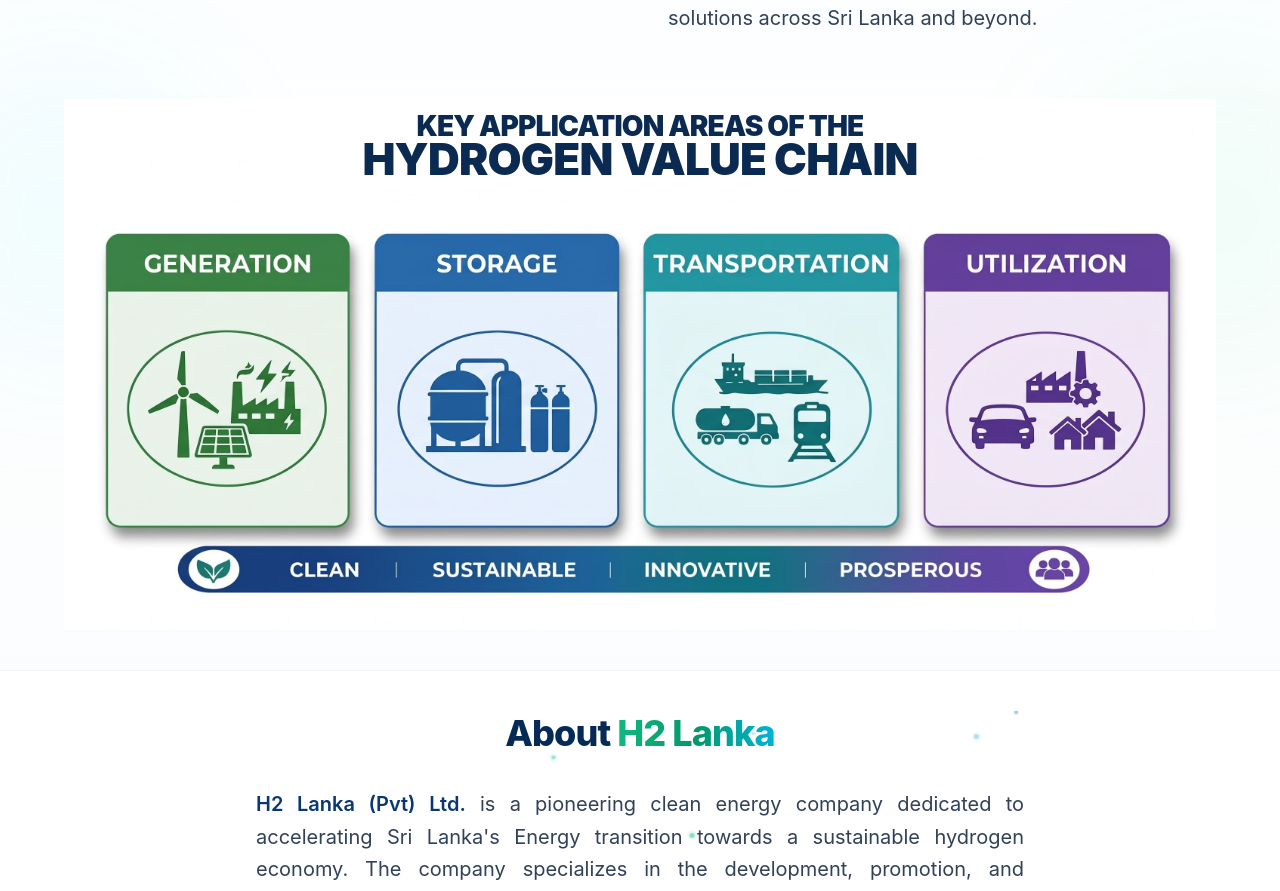
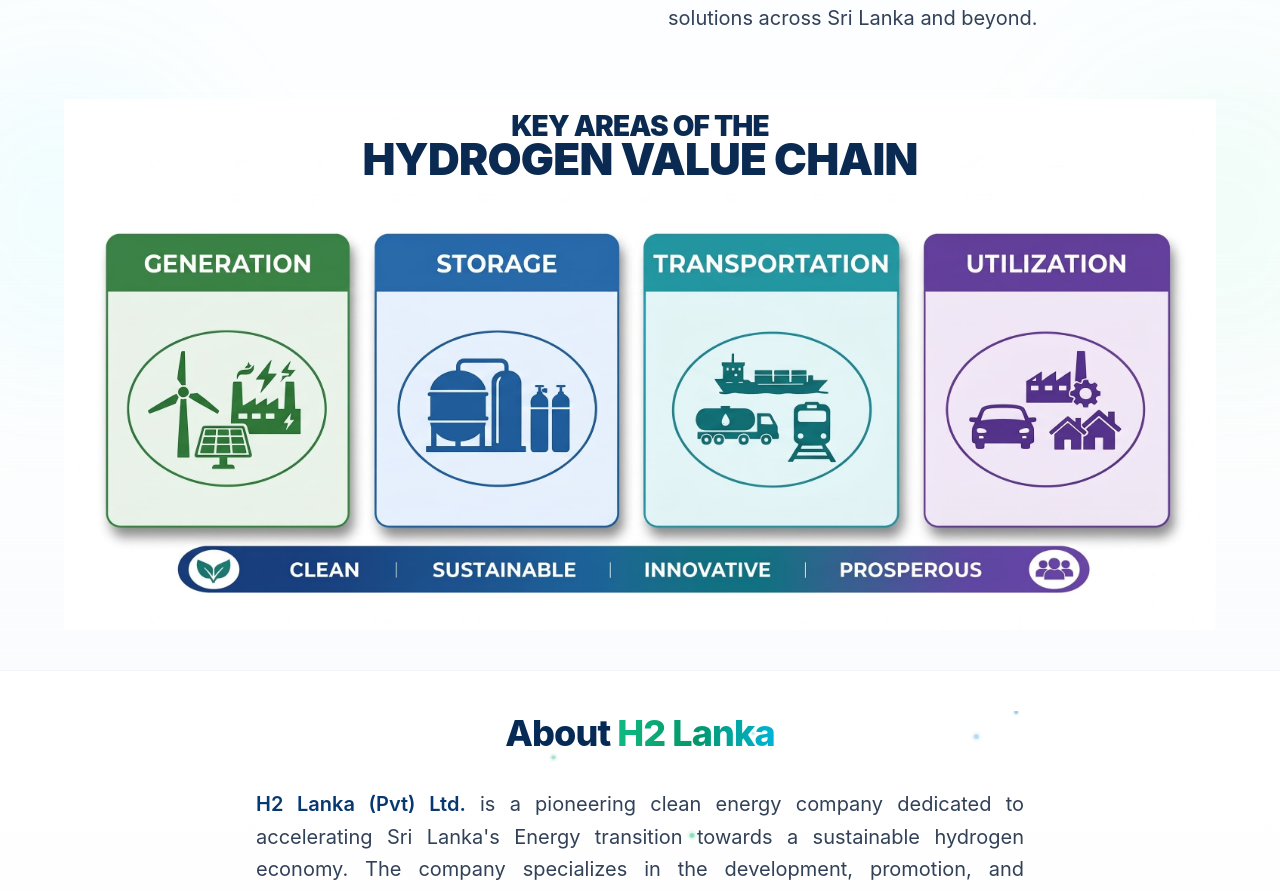
Before and after one commit to watt-soft/h2lanka.lk, a React (Vite) app: page / in a window 1280 px wide. Shown: the part 1038-1929 px from the top of the page. Built offline with nearby package versions, Linux system fonts and the light colour scheme.

Commit message:
Update NationalEconomyVision.tsx

```diff
--- a/src/components/home/NationalEconomyVision.tsx
+++ b/src/components/home/NationalEconomyVision.tsx
@@ -71,7 +71,7 @@ export const NationalEconomyVision: React.FC = () => {
         >
           <div className="relative mx-auto w-full max-w-6xl">
             <h3 className="absolute inset-x-0 top-[3%] z-10 text-center font-black uppercase leading-[0.9] tracking-[-0.05em] text-[#0A2A52]">
-              <span className="block text-[clamp(0.75rem,2.4vw,1.75rem)]">Key Application Areas of the</span>
+              <span className="block text-[clamp(0.75rem,2.4vw,1.75rem)]">Key Areas of the</span>
               <span className="block text-[clamp(1rem,3.8vw,2.75rem)]">Hydrogen Value Chain</span>
             </h3>
             <img
```
